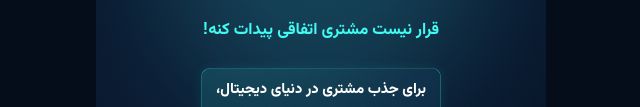
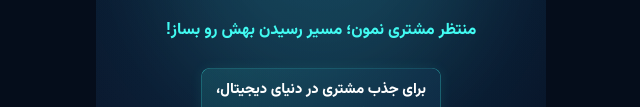
Before and after one commit to mr-masoud-momeni/octoopus-motion, a plain HTML site: page octo-reels/projects/branding/customer-acquisition.html in a window 1280 px wide. Shown: the part 450-557 px from the top of the page, without its empty margins (319-959 px from the left). Drawn offline with Linux system fonts and the light colour scheme.

Commit message:
Update customer acquisition closing line

```diff
--- a/octo-reels/projects/branding/customer-acquisition.html
+++ b/octo-reels/projects/branding/customer-acquisition.html
@@ -32,7 +32,7 @@ h1 span,.highlight{color:var(--cyan)}
  <section class="copy">
   <h1>مشتری از آسمون <span>میاد؟!</span></h1>
   <p class="message">صرفاً داشتن سایت یا پیج، مشتری جذب نمی‌کنه! باید بدونی مشتری‌های بالقوه‌ات کجا هستن و از چه راهی می‌تونی بهشون برسی؛ از گوگل و شبکه‌های اجتماعی گرفته تا تبلیغات، معرفی مشتریان قبلی و تولید محتوا.</p>
-  <p class="message"><strong>قرار نیست مشتری اتفاقی پیدات کنه!</strong></p><div class="cta">برای جذب مشتری در دنیای دیجیتال،<br><span>روی اکتوپوس حساب کن!</span></div>
+  <p class="message"><strong>منتظر مشتری نمون؛ مسیر رسیدن بهش رو بساز!</strong></p><div class="cta">برای جذب مشتری در دنیای دیجیتال،<br><span>روی اکتوپوس حساب کن!</span></div>
  </section>
 </main>
 <script>
```
